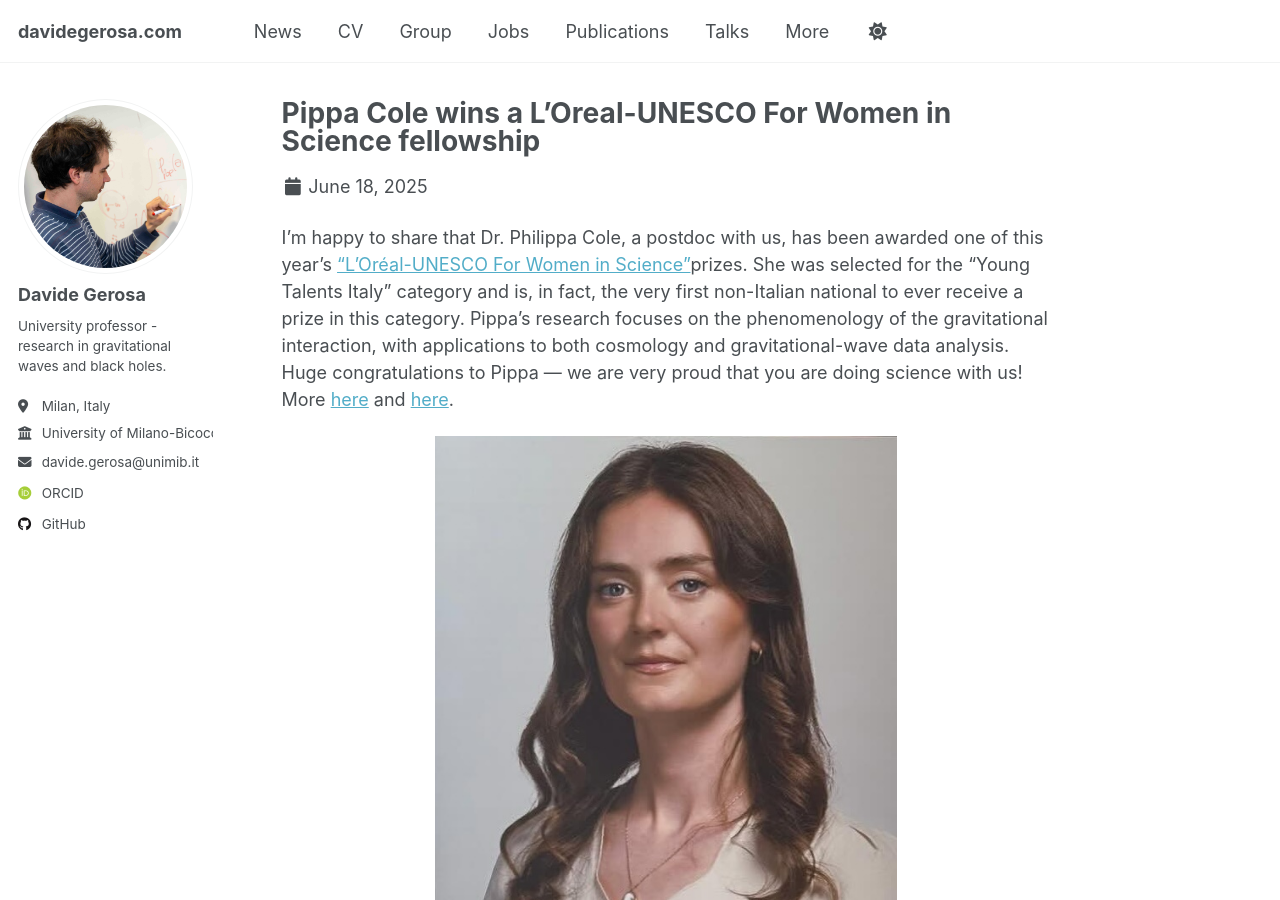
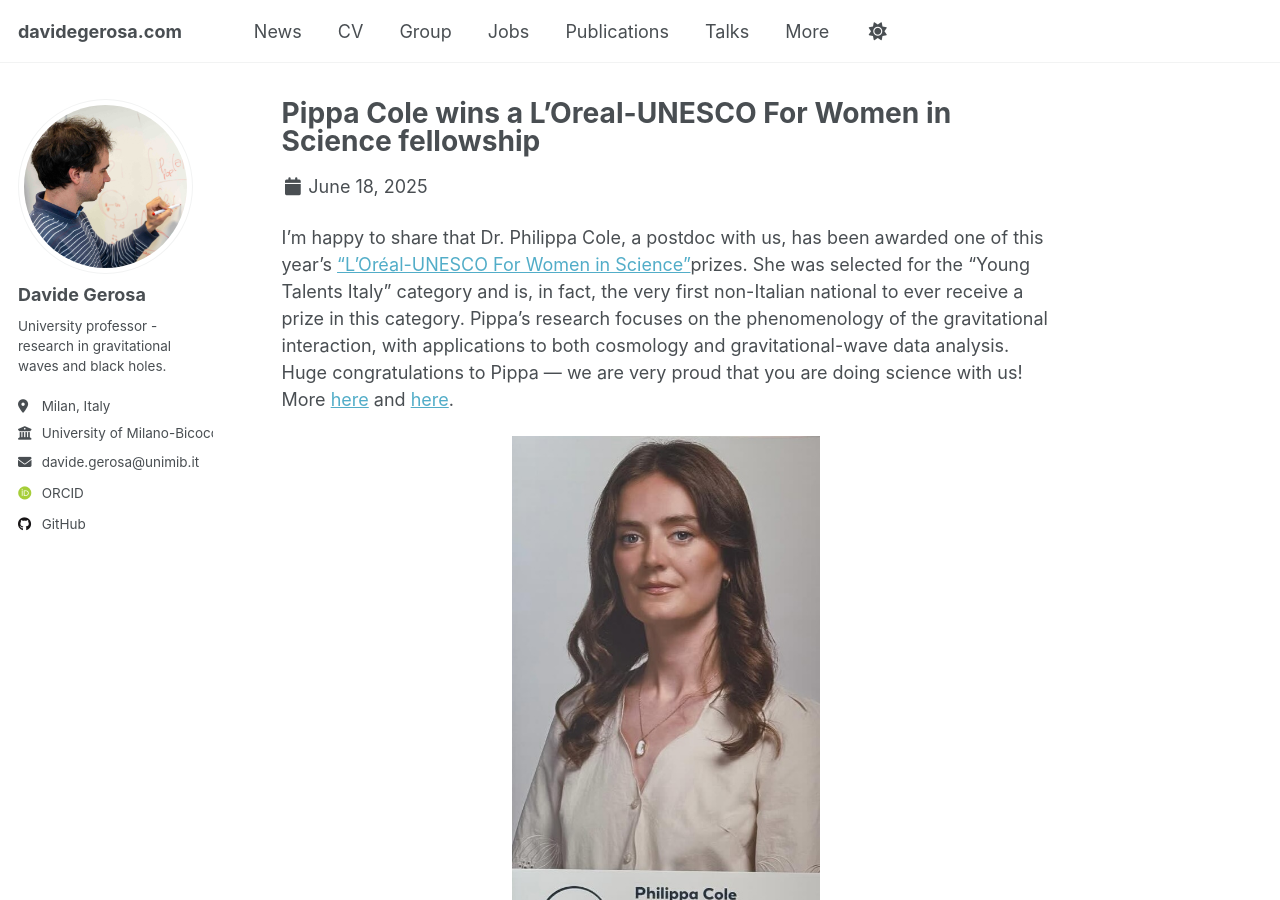
Before and after one commit to dgerosa/website, a Jekyll site: the page built from _posts/2025-06-18-pippa-cole-wins-a-loreal-unesco-for-women-in-science-fellowship.md, in a window 1280 px wide and 900 px high. Built offline with Jekyll 4.4.1, drawn with Linux system fonts in a browser that asks for light colours; some web fonts are replaced.

Commit message:
Mon Dec 22 10:12:02 CET 2025

```diff
--- a/_posts/2025-06-18-pippa-cole-wins-a-loreal-unesco-for-women-in-science-fellowship.md
+++ b/_posts/2025-06-18-pippa-cole-wins-a-loreal-unesco-for-women-in-science-fellowship.md
@@ -11,7 +11,7 @@
 I'm happy to share that Dr. Philippa Cole, a postdoc with us, has been awarded one of this year's ["L’Oréal-UNESCO For Women in Science"](https://www.unesco.it/it/news/loreal-italia-e-la-commissione-nazionale-italiana-per-lunesco-premiano-sei-eccellenti-giovani-scienziate/)prizes. She was selected for the "Young Talents Italy" category and is, in fact, the very first non-Italian national to ever receive a prize in this category. Pippa's research focuses on the phenomenology of the gravitational interaction, with applications to both cosmology and gravitational-wave data analysis. Huge congratulations to Pippa — we are very proud that you are doing science with us! More [here](https://www.facebook.com/photo/?fbid=1195726872598037&set=a.566543458849718) and [here](https://www.fisica.unimib.it/it/news/lassegnista-philippa-cole-e-stata-premiata-nellambito-del-concorso-women-science).
 
 <p style="text-align: center;">
-  <img src="/images/pippa_oreal.jpg" alt="Pippa Oreal" style="max-width: 60%; height: auto;" />
+  <img src="/images/pippa_oreal.jpg" alt="Pippa Oreal" style="max-width: 40%; height: auto;" />
 </p>
 
 *...there's more to it of course, but this grant includes a giant cardboard of yourself!*
```
